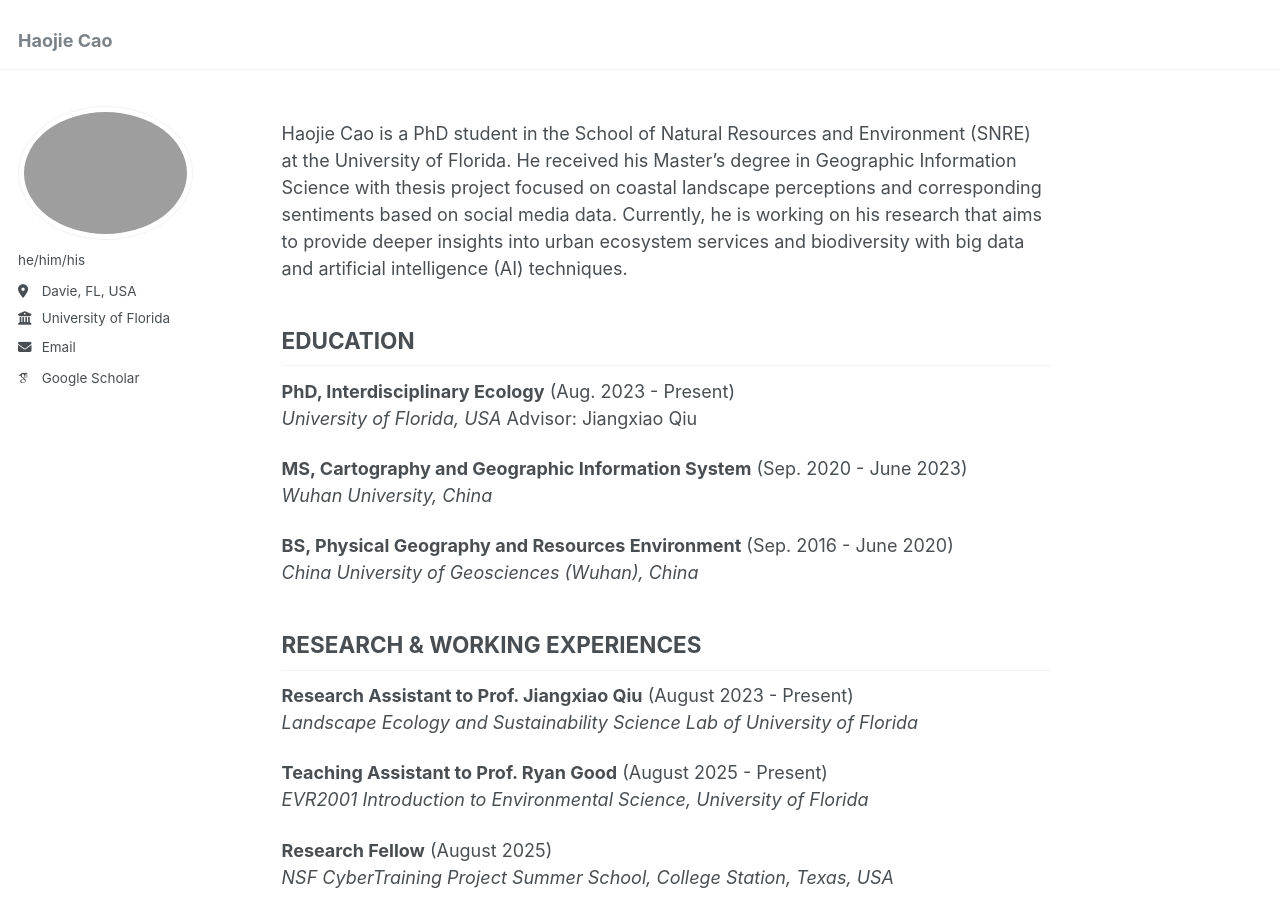
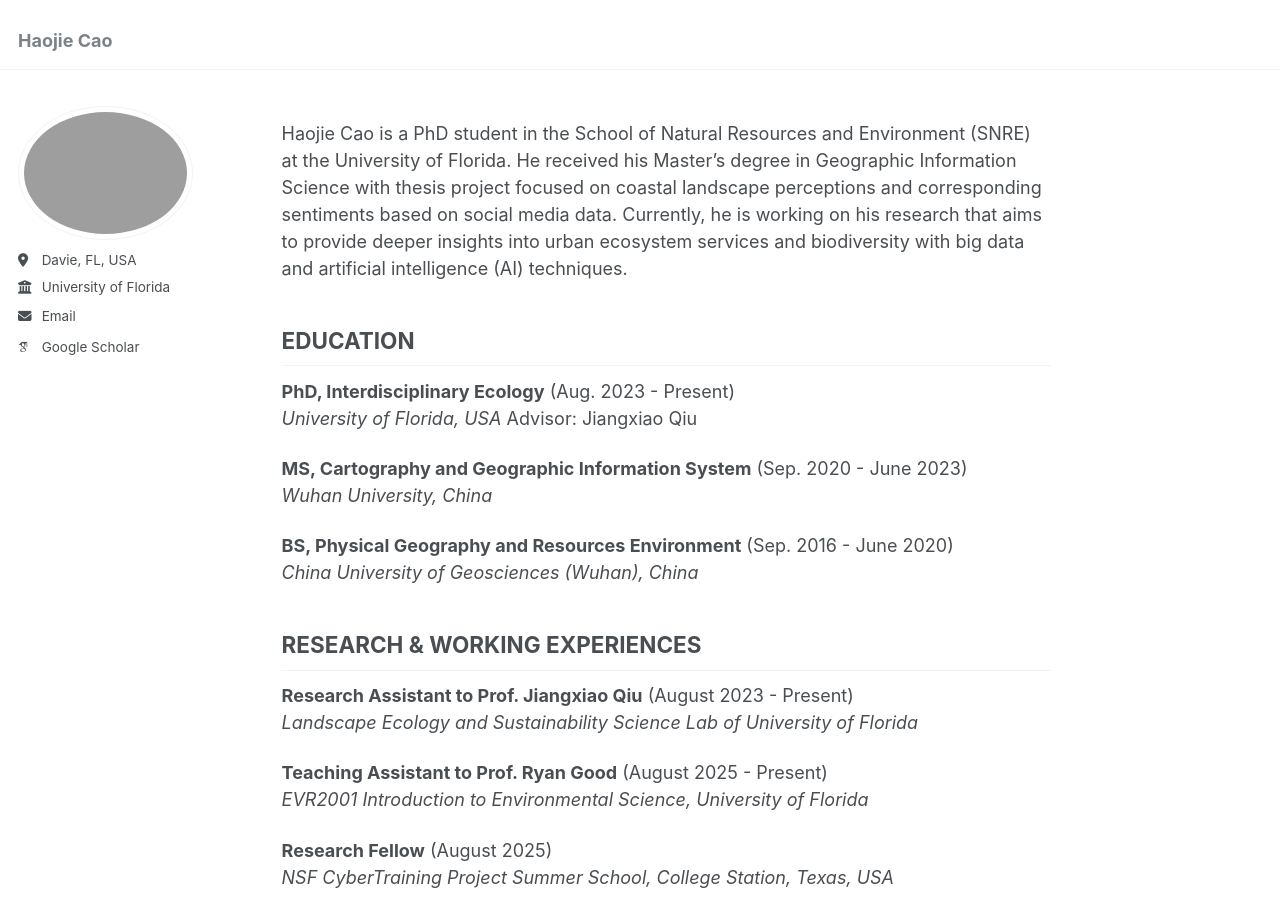
Before and after one commit to haojiecao42/haojiecao42.github.io, a Jekyll site: the page built from _pages/about.md, in a window 1280 px wide and 900 px high. Built offline with Jekyll 4.4.1, drawn with Linux system fonts in a browser that asks for light colours; some web fonts are replaced.

Commit message:
Update _config.yml

```diff
--- a/_config.yml
+++ b/_config.yml
@@ -23,7 +23,7 @@ author:
   # Biographic information
   avatar           : "IMG_3591.jpg"
   name             : # "Haojie Cao"
-  pronouns         : "he/him/his"
+  pronouns         : # "he/him/his"
   bio              : # "Short biography for the left-hand sidebar"
   location         : "Davie, FL, USA"
   employer         : "University of Florida"
```
